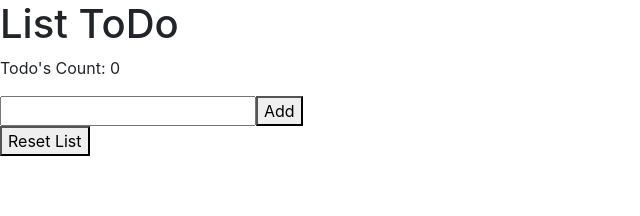
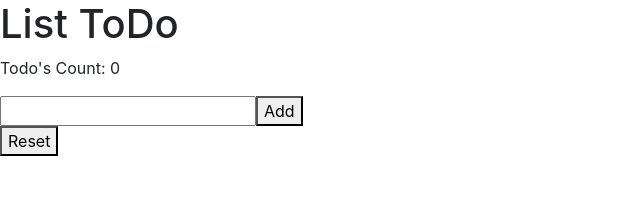
Before and after one commit to JerinBoyd/react-todo-list, a React (Create React App) app: page / in a window 1280 px wide. Shown: the top 216 px of the page, without its empty margins (0-640 px from the left). Built offline with nearby package versions, Linux system fonts and the light colour scheme.

Commit message:
fixed binding and made reset button work

```diff
--- a/src/App.js
+++ b/src/App.js
@@ -8,8 +8,10 @@ class App extends Component {
     this.state = {
       todos: [
       ]
+    }
+    this.resetList = this.resetList.bind(this)
 
-    }
+
     this.todosInput = ''
   }
 
@@ -29,11 +31,15 @@ class App extends Component {
 
     this.todoInput.focus()
 
+
+  }
+  resetList(){
+    this.setState({todos: []})
   }
 
   render() {
     return (
-       <div className="ro">
+       <div>
          <h1>List ToDo</h1>
          <p>Todo's Count: {this.state.todos.length}</p>
          <ul>
@@ -44,8 +50,9 @@ class App extends Component {
          </ul>
          <input type="text" placeholde='Enter Todo' ref={(input) => this.todoInput = input} />
          <button onClick={this.addTodo.bind(this)}>Add</button>
-         <div><button type="reset">Reset List</button></div>
-
+         <div>
+         <button label="Reset" onClick={this.resetList}>Reset </button>
+         </div>
 
 
 
```
